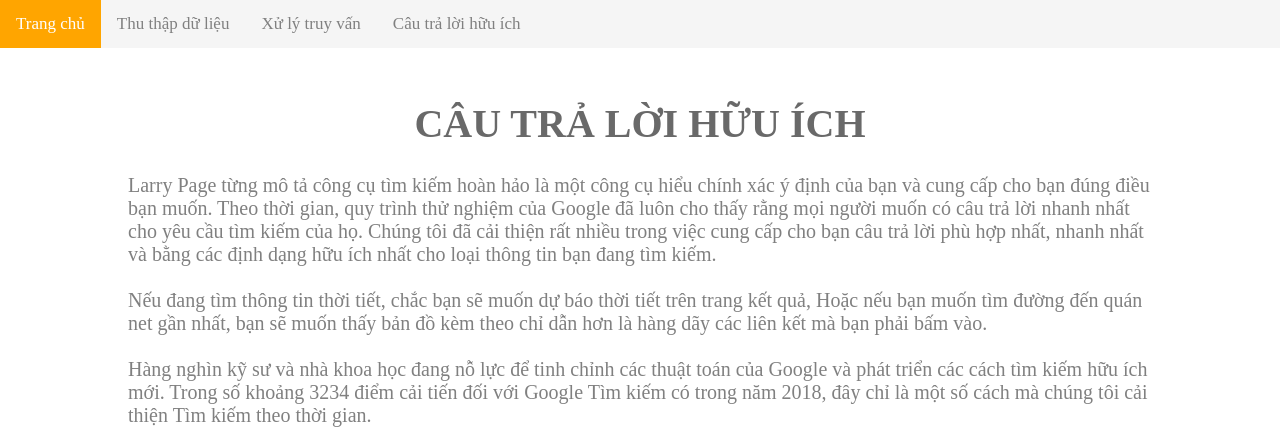
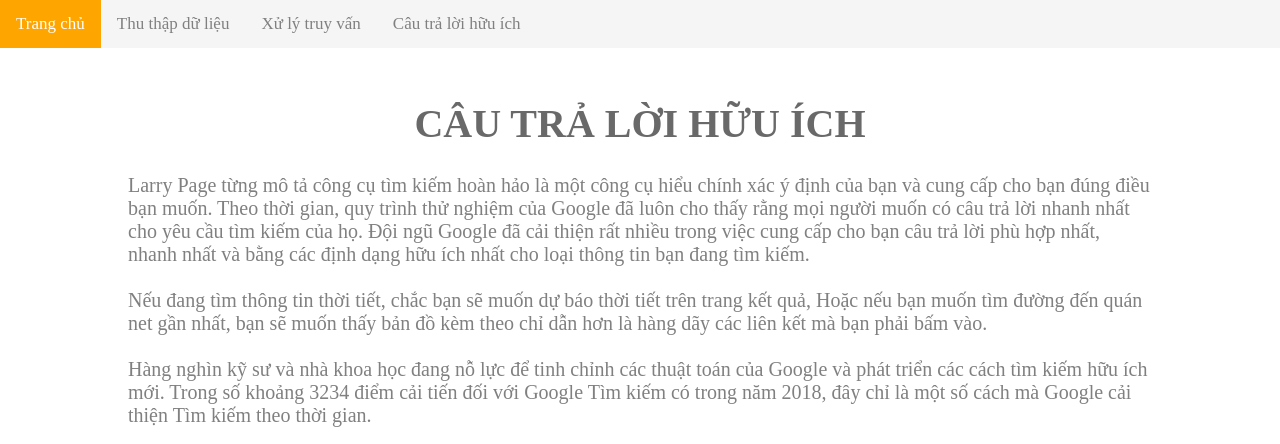
Before and after one commit to Kuzuma-kun/HowGoogleWorks, a plain HTML site: page Ket-qua.html in a window 1280 px wide. Shown: the top 444 px of the page. Drawn offline with Linux system fonts and the light colour scheme; grey boxes are pictures that could not be loaded.

Commit message:
Chúng tôi - deleted

```diff
--- a/Ket-qua.html
+++ b/Ket-qua.html
@@ -76,13 +76,13 @@
 </div>
 <div class="content">
     <p>
-    Larry Page từng mô tả công cụ tìm kiếm hoàn hảo là một công cụ hiểu chính xác ý định của bạn và cung cấp cho bạn đúng điều bạn muốn. Theo thời gian, quy trình thử nghiệm của Google đã luôn cho thấy rằng mọi người muốn có câu trả lời nhanh nhất cho yêu cầu tìm kiếm của họ. Chúng tôi đã cải thiện rất nhiều trong việc cung cấp cho bạn câu trả lời phù hợp nhất, nhanh nhất và bằng các định dạng hữu ích nhất cho loại thông tin bạn đang tìm kiếm.
+    Larry Page từng mô tả công cụ tìm kiếm hoàn hảo là một công cụ hiểu chính xác ý định của bạn và cung cấp cho bạn đúng điều bạn muốn. Theo thời gian, quy trình thử nghiệm của Google đã luôn cho thấy rằng mọi người muốn có câu trả lời nhanh nhất cho yêu cầu tìm kiếm của họ. Đội ngũ Google đã cải thiện rất nhiều trong việc cung cấp cho bạn câu trả lời phù hợp nhất, nhanh nhất và bằng các định dạng hữu ích nhất cho loại thông tin bạn đang tìm kiếm.
         <br />
         <br />
 Nếu đang tìm thông tin thời tiết, chắc bạn sẽ muốn dự báo thời tiết trên trang kết quả, Hoặc nếu bạn muốn tìm đường đến quán net gần nhất, bạn sẽ muốn thấy bản đồ kèm theo chỉ dẫn hơn là hàng dãy các liên kết mà bạn phải bấm vào.
         <br />
         <br />
-Hàng nghìn kỹ sư và nhà khoa học đang nỗ lực để tinh chỉnh các thuật toán của Google và phát triển các cách tìm kiếm hữu ích mới. Trong số khoảng 3234 điểm cải tiến đối với Google Tìm kiếm có trong năm 2018, đây chỉ là một số cách mà chúng tôi cải thiện Tìm kiếm theo thời gian.
+Hàng nghìn kỹ sư và nhà khoa học đang nỗ lực để tinh chỉnh các thuật toán của Google và phát triển các cách tìm kiếm hữu ích mới. Trong số khoảng 3234 điểm cải tiến đối với Google Tìm kiếm có trong năm 2018, đây chỉ là một số cách mà Google cải thiện Tìm kiếm theo thời gian.
 
 
     </p>
```
Also changed, not shown: Xu-li.html (+3 -3 lines).
